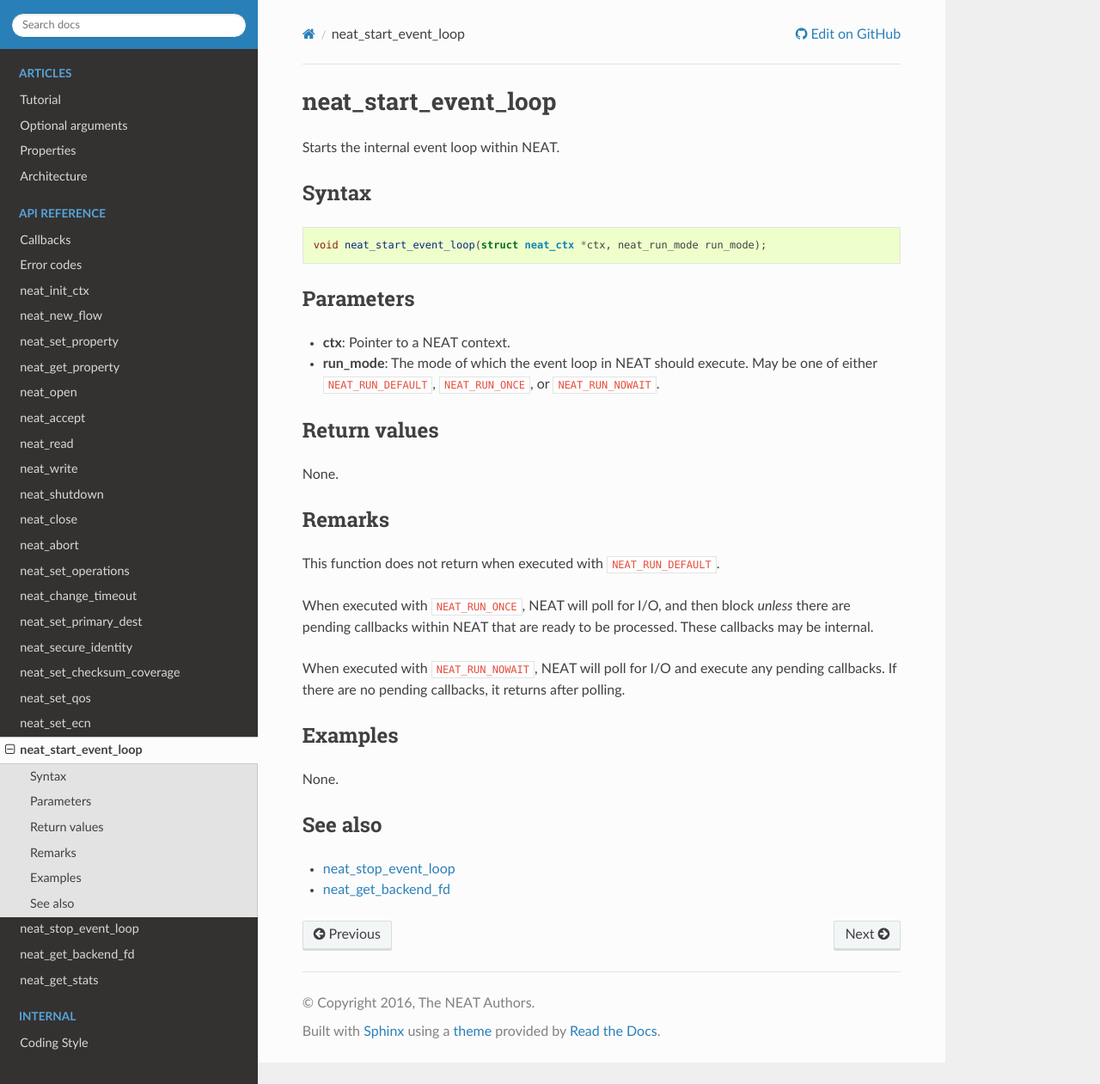
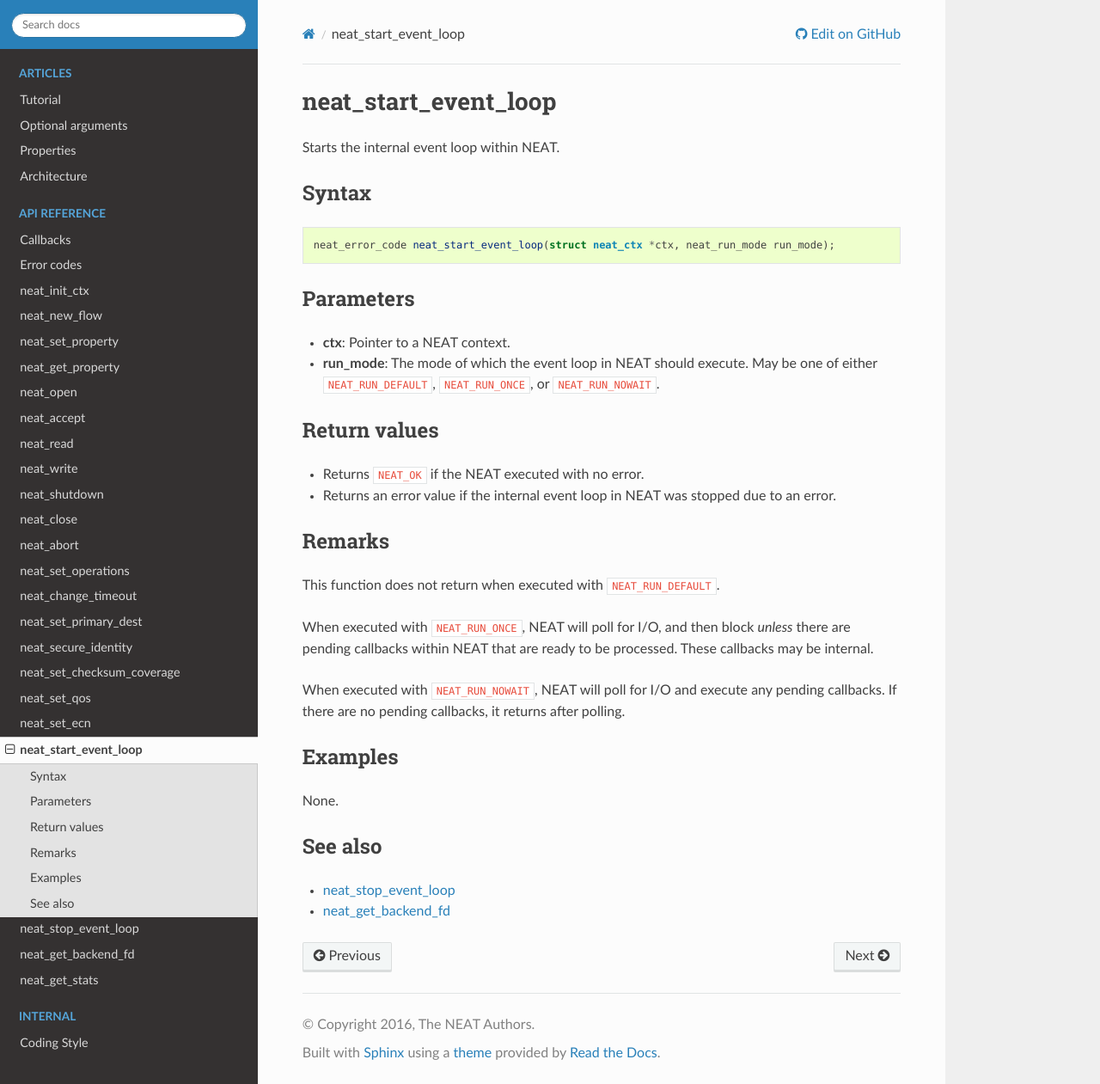
Before and after one commit to NEAT-project/neat, a Sphinx documentation site: the page built from docs/neat_start_event_loop.md, in a window 1280 px wide and 1261 px high. Shown: the whole window at 86% size. Built offline with Sphinx 7.4.7 and the Read the Docs theme 2.0.0, drawn with Linux system fonts in a browser that asks for light colours.

Commit message:
docs: update documentation for neat_start_event_loop

````diff
--- a/docs/neat_start_event_loop.md
+++ b/docs/neat_start_event_loop.md
@@ -5,7 +5,7 @@ Starts the internal event loop within NEAT.
 ### Syntax
 
 ```c
-void neat_start_event_loop(struct neat_ctx *ctx, neat_run_mode run_mode);
+neat_error_code neat_start_event_loop(struct neat_ctx *ctx, neat_run_mode run_mode);
 ```
 
 ### Parameters
@@ -16,7 +16,9 @@ May be one of either `NEAT_RUN_DEFAULT`, `NEAT_RUN_ONCE`, or `NEAT_RUN_NOWAIT`.
 
 ### Return values
 
-None.
+- Returns `NEAT_OK` if the NEAT executed with no error.
+- Returns an error value if the internal event loop in NEAT was stopped due to
+  an error.
 
 ### Remarks
 
````
